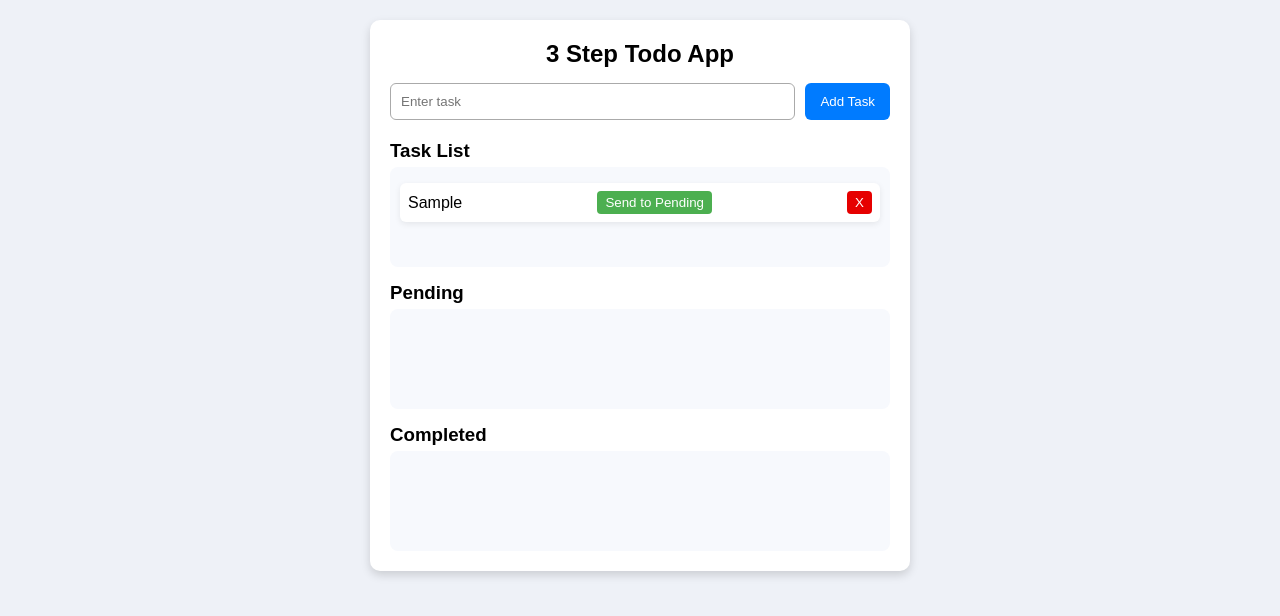
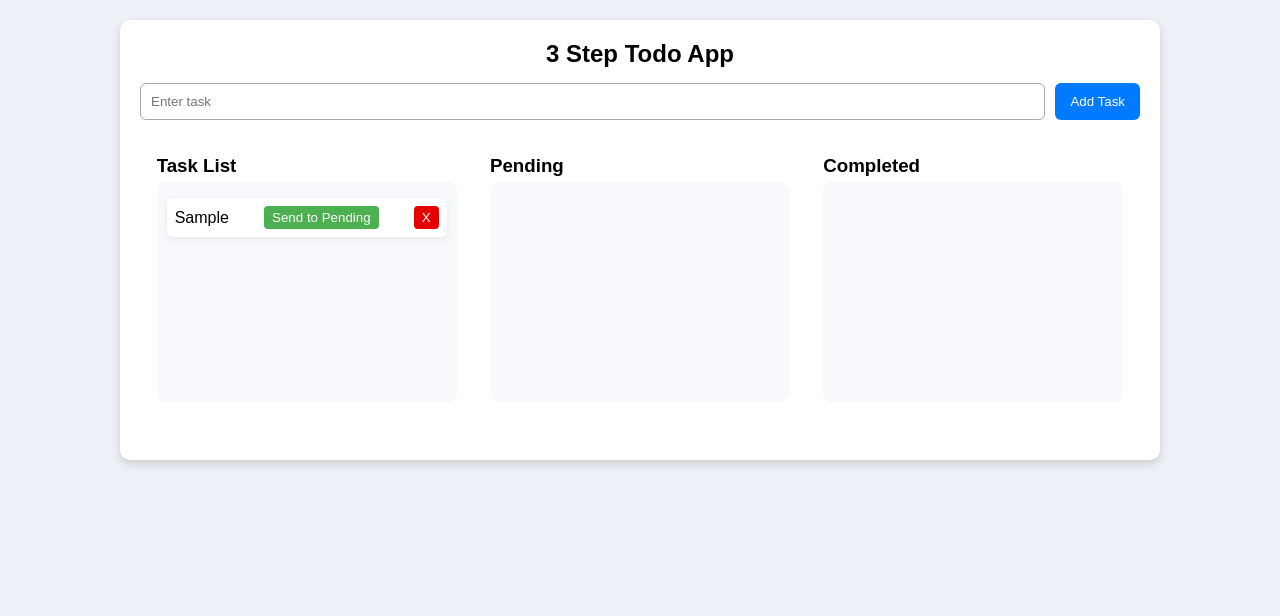
Before and after one commit to pranshudhiman45-bot/To-do-, a plain HTML site: page index.html in a window 1280 px wide. Both pictures are taken after typing "Sample" into the empty fields and a click on the button "Add Task". Drawn offline with Linux system fonts and the light colour scheme.

Commit message:
minor changes

```diff
--- a/index.html
+++ b/index.html
@@ -15,7 +15,7 @@
         <input type="text" id="task-input" placeholder="Enter task">
         <button id="add-btn">Add Task</button>
     </div>
-
+<div class="section1">
     <div class="section">
         <h3>Task List</h3>
         <ul id="task-list"></ul>
@@ -30,6 +30,7 @@
         <h3>Completed</h3>
         <ul id="completed-list"></ul>
     </div>
+    </div>
 </div>
 
 <script src="main.js"></script>
--- a/main.js
+++ b/main.js
@@ -1,49 +1,52 @@
-const taskInput = document.getElementById("task-input")
-const addBtn = document.getElementById("add-btn")
+const taskInput = document.getElementById("task-input");
+const addBtn = document.getElementById("add-btn");
 
-const taskList = document.getElementById("task-list")
-const pendingList = document.getElementById("pending-list")
-const completedList = document.getElementById("completed-list")
+const taskList = document.getElementById("task-list");
+const pendingList = document.getElementById("pending-list");
+const completedList = document.getElementById("completed-list");
 
 addBtn.addEventListener("click", () => {
-  const task = taskInput.value.trim()
-  if (task === "") return
+  const task = taskInput.value.trim();
+  if (task === "") return;
 
   createTaskItem(taskList, task, "Send to Pending", (li) => {
-    moveTask(li, pendingList, "Send to Completed", (li2) => {
-      moveTask(li2, completedList, null, null)
+    moveTask(li, pendingList, "Send to Complete", (li2) => {
+      moveTask(li2, completedList, null, null);
     });
   });
-
-  taskInput.value = ""
-})
+  taskInput.value = "";
+});
 function createTaskItem(list, text, btnText, nextAction) {
-  const li = document.createElement("li")
-  li.textContent = text
+  const li = document.createElement("li");
+  li.dataset.task = text;
+  const span = document.createElement("span");
+  span.textContent = text;
+  li.appendChild(span);
 
   if (btnText) {
-    const btn = document.createElement("button")
-    btn.textContent = btnText
-    btn.className = "action-btn"
+    const btn = document.createElement("button");
+    btn.textContent = btnText;
+    btn.className = "action-btn";
     btn.addEventListener("click", (e) => {
-      e.stopPropagation()
-      nextAction(li)
-    })
-    li.appendChild(btn)
+      e.stopPropagation();
+      nextAction(li);
+    });
+    li.appendChild(btn);
   }
 
-  const delBtn = document.createElement("button")
-  delBtn.textContent = "X"
-  delBtn.className = "delete-btn action-btn"
+  const delBtn = document.createElement("button");
+  delBtn.textContent = "X";
+  delBtn.className = "delete-btn action-btn";
   delBtn.addEventListener("click", (e) => {
-    e.stopPropagation()
-    li.remove()
-  })
-  li.appendChild(delBtn)
+    e.stopPropagation();
+    li.remove();
+  });
+  li.appendChild(delBtn);
 
-  list.appendChild(li)
+  list.appendChild(li);
 }
 function moveTask(li, list, btnText, nextAction) {
-  li.remove()
-  createTaskItem(list, li.textContent.replace("X", "").trim(), btnText, nextAction)
+  const taskText = li.dataset.task;
+  li.remove();
+  createTaskItem(list, taskText, btnText, nextAction);
 }
--- a/style.css
+++ b/style.css
@@ -12,11 +12,13 @@ body {
 }
 
 .container {
-  width: 500px;
+  width: 1000px;
+  height: 400px;
   background: #fff;
   padding: 20px;
   border-radius: 10px;
   box-shadow: 0 4px 10px rgba(0,0,0,0.15);
+
 }
 
 h2 {
@@ -52,6 +54,14 @@ button:hover {
 
 .section {
   margin-top: 15px;
+ width: 300px;
+
+}
+.section1{
+  display: flex;
+  justify-content: space-around;
+
+
 }
 
 .section h3 {
@@ -62,7 +72,7 @@ ul {
   background: #f7f9fd;
   padding: 10px;
   border-radius: 8px;
-  min-height: 80px;
+  height: 200px;
   list-style: none;
 }
 
```
